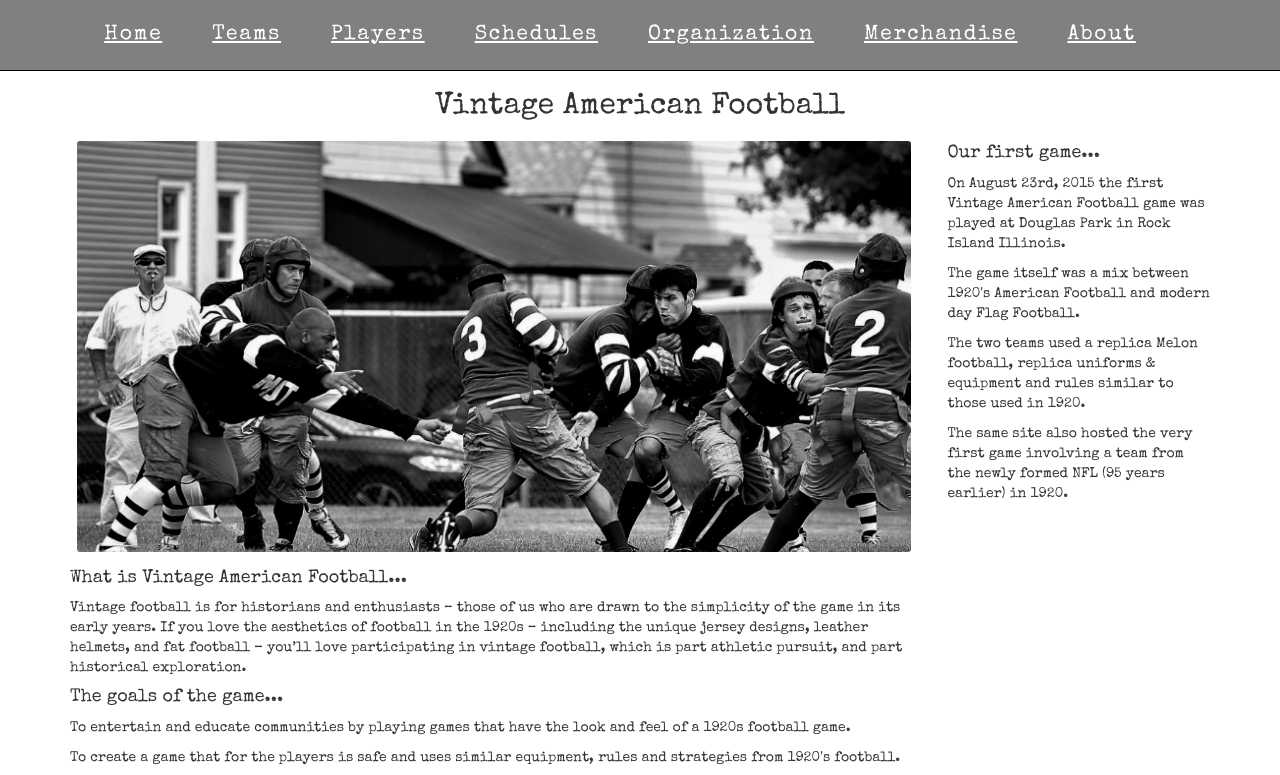
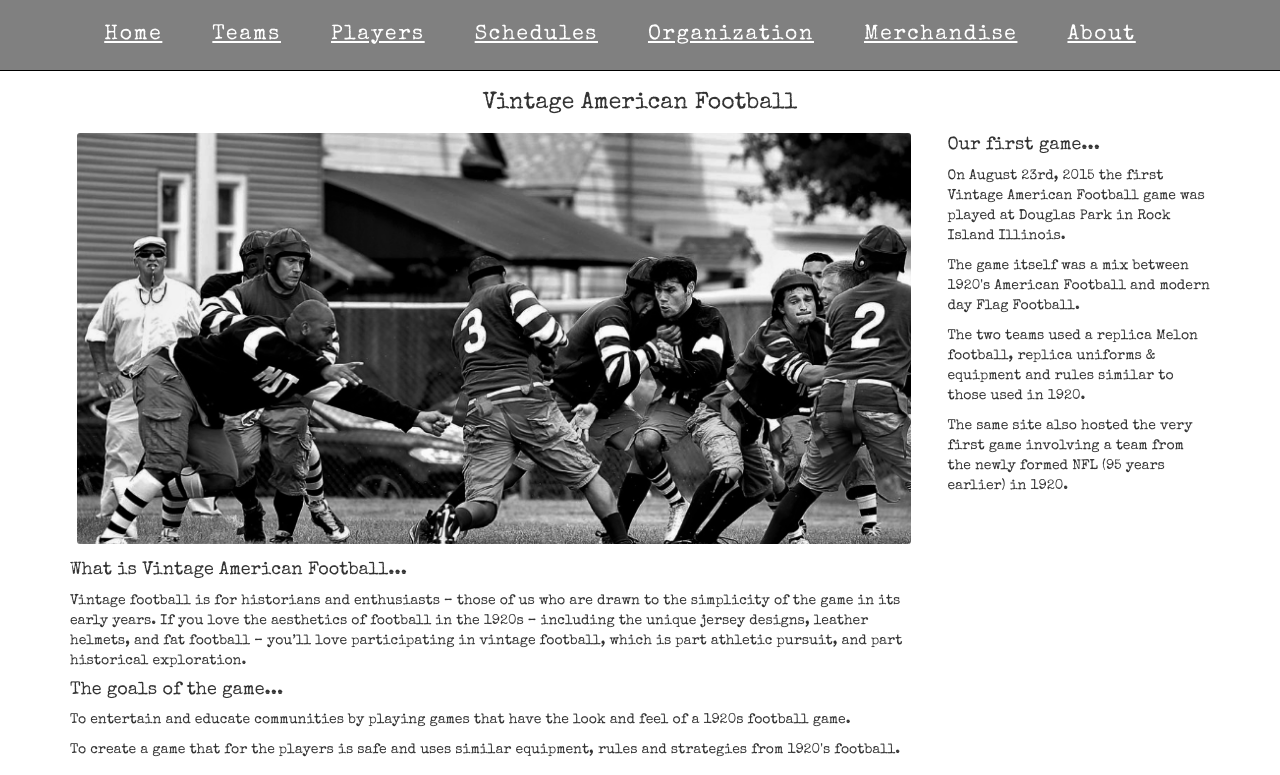
Before and after one commit to SimonHerrera/vintage-american-football-client, a website: page client/index.html in a window 1280 px wide. Shown: the top 775 px of the page. Drawn offline with nearby package versions, Linux system fonts and the light colour scheme; a web font is replaced by a local one.

Commit message:
Update Landing Page Heading Size

```diff
--- a/client/app/landing/landing.html
+++ b/client/app/landing/landing.html
@@ -1,6 +1,6 @@
 <article class="container">
   <section class="row">
-    <div class="col-xs-12 text-center "><h2>Vintage American Football</h2></div>
+    <div class="col-xs-12 text-center"><h2 class="mobile-heading">Vintage American Football</h2></div>
   </section>
   <section class="row">
     <div class="col-md-9">
```
